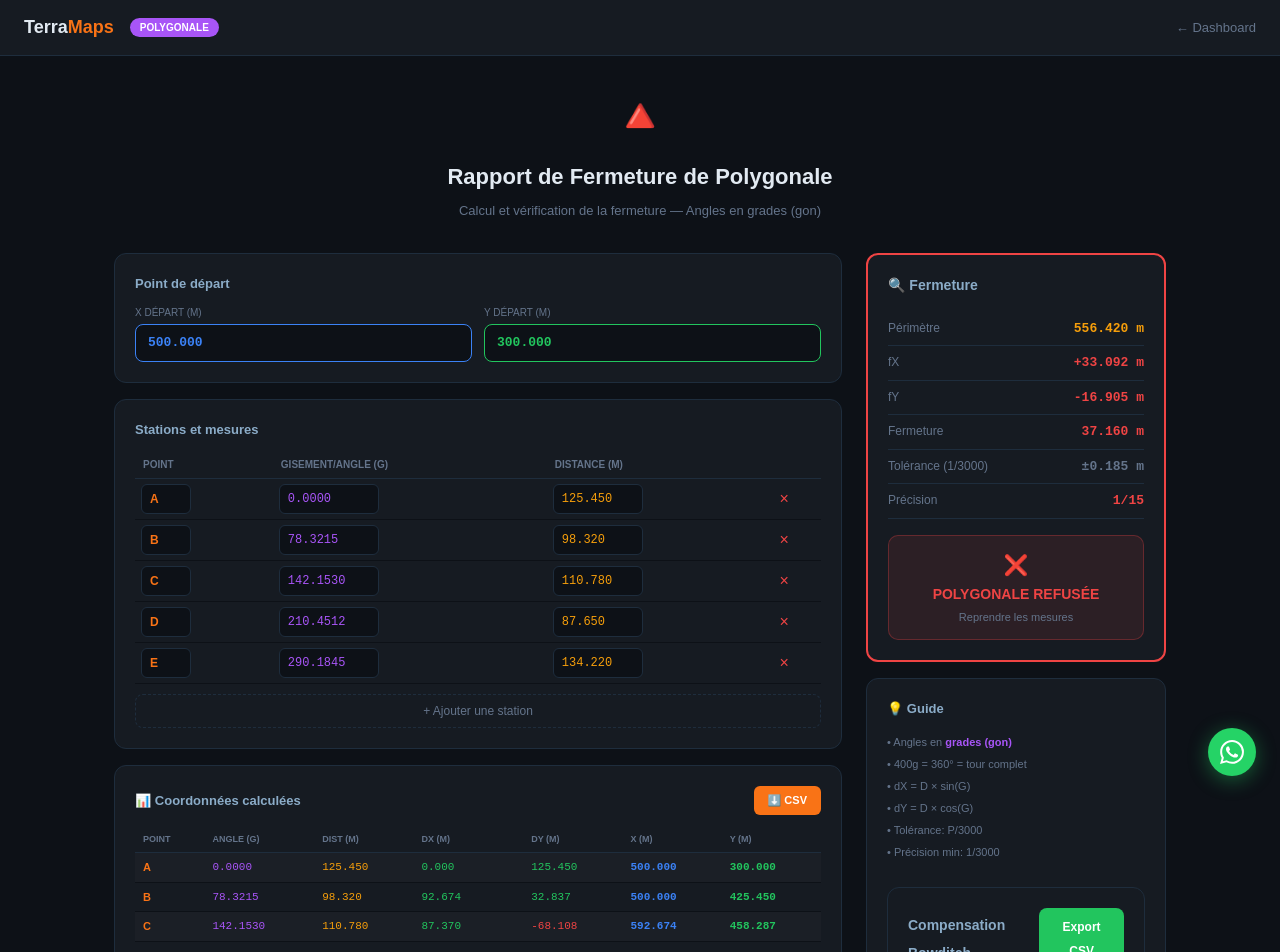
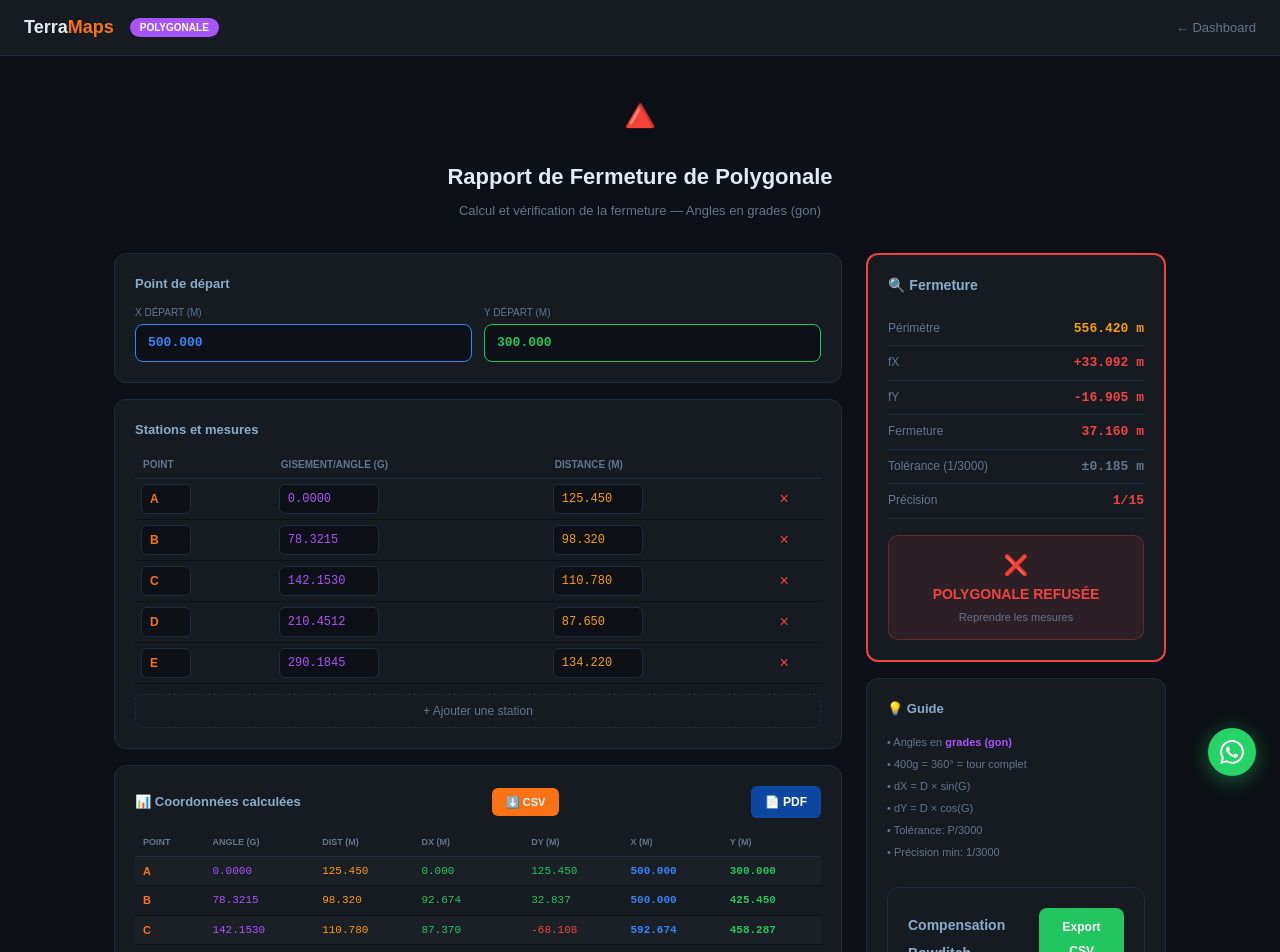
Before and after one commit to bdigi909-rgb/terramaps, a Next.js app: page /polygonale in a window 1280 px wide. Shown: the top 952 px of the page. Built offline with nearby package versions, Linux system fonts and the light colour scheme.

Commit message:
add PDF export for polygonale

```diff
--- a/src/app/polygonale/page.tsx
+++ b/src/app/polygonale/page.tsx
@@ -125,6 +125,74 @@ export default function PolygonalePage() {
     const a = document.createElement("a"); a.href = url; a.download = "polygonale_compensee.csv"; a.click();
   }
 
+  async function exportPDF() {
+    const { default: jsPDF } = await import("jspdf");
+    const { default: autoTable } = await import("jspdf-autotable");
+    const doc = new jsPDF({ orientation: "portrait", unit: "mm", format: "a4" });
+    const W = 210, m = 10;
+    doc.setDrawColor(0); doc.setLineWidth(0.8);
+    doc.rect(m, m, W-m*2, 277);
+    doc.setFillColor(13, 71, 161);
+    doc.rect(m+4, m+4, W-m*2-8, 20, "F");
+    doc.setFontSize(12); doc.setFont("helvetica", "bold"); doc.setTextColor(255,255,255);
+    doc.text("ROYAUME DU MAROC - RAPPORT DE POLYGONALE", W/2, m+12, { align: "center" });
+    doc.setFontSize(9); doc.setFont("helvetica", "normal");
+    doc.text("TerraMaps v2.0 - " + new Date().toLocaleDateString("fr-FR"), W/2, m+19, { align: "center" });
+
+    autoTable(doc, {
+      startY: m + 28, margin: { left: m+4, right: m+4 },
+      head: [["Point", "Angle (g)", "Dist (m)", "dX (m)", "dY (m)", "X (m)", "Y (m)"]],
+      body: results.map((r: any) => [r.point, r.angle, r.distance, r.dx, r.dy, r.x, r.y]),
+      headStyles: { fillColor: [13, 71, 161], textColor: 255, fontStyle: "bold", fontSize: 8 },
+      bodyStyles: { fontSize: 7.5 },
+      alternateRowStyles: { fillColor: [240, 244, 255] },
+    });
+
+    const y = (doc as any).lastAutoTable.finalY + 8;
+    autoTable(doc, {
+      startY: y, margin: { left: m+4, right: m+4 },
+      head: [["Fermeture", "Valeur"]],
+      body: [
+        ["Perimetre", perimetre.toFixed(3) + " m"],
+        ["fX", (fx >= 0 ? "+" : "") + fx.toFixed(3) + " m"],
+        ["fY", (fy >= 0 ? "+" : "") + fy.toFixed(3) + " m"],
+        ["Fermeture", fermeture.toFixed(3) + " m"],
+        ["Tolerance (1/3000)", "+-" + tolerance.toFixed(3) + " m"],
+        ["Precision", "1/" + (precision > 0 ? Math.round(precision).toString() : "inf")],
+        ["Resultat", accepted ? "POLYGONALE ACCEPTEE" : "POLYGONALE REFUSEE"],
+      ],
+      headStyles: { fillColor: accepted ? [46, 125, 50] : [183, 28, 28], textColor: 255, fontStyle: "bold", fontSize: 9 },
+      bodyStyles: { fontSize: 8 },
+      alternateRowStyles: { fillColor: accepted ? [240, 255, 240] : [255, 240, 240] },
+    });
+
+    const y2 = (doc as any).lastAutoTable.finalY + 8;
+    doc.setFontSize(10); doc.setFont("helvetica", "bold"); doc.setTextColor(0,0,0);
+    doc.text("Compensation Bowditch", W/2, y2, { align: "center" });
+    autoTable(doc, {
+      startY: y2 + 4, margin: { left: m+4, right: m+4 },
+      head: [["Point", "X brut", "Y brut", "Corr. X", "Corr. Y", "X comp.", "Y comp."]],
+      body: results.map((r: any, i: number) => {
+        const corrX = perimetre > 0 ? -fx * (parseFloat(r.distance) / perimetre) * (i+1) : 0;
+        const corrY = perimetre > 0 ? -fy * (parseFloat(r.distance) / perimetre) * (i+1) : 0;
+        return [r.point, r.x, r.y, corrX.toFixed(3), corrY.toFixed(3), (parseFloat(r.x)+corrX).toFixed(3), (parseFloat(r.y)+corrY).toFixed(3)];
+      }),
+      headStyles: { fillColor: [74, 20, 140], textColor: 255, fontStyle: "bold", fontSize: 8 },
+      bodyStyles: { fontSize: 7.5 },
+      alternateRowStyles: { fillColor: [245, 240, 255] },
+    });
+
+    const footY = 277;
+    doc.setLineWidth(0.3); doc.line(m+4, footY-20, W-m-4, footY-20);
+    doc.setFontSize(8); doc.setTextColor(0,0,0);
+    doc.text("Technicien :", m+10, footY-14);
+    doc.rect(W-m-45, footY-17, 40, 14);
+    doc.text("Cachet et Signature", W-m-44, footY-14);
+    doc.setFontSize(7); doc.setTextColor(100,100,100);
+    doc.text("TerraMaps v2.0 - terramaps.vercel.app", W/2, footY-4, { align: "center" });
+    doc.save("Polygonale_" + new Date().toISOString().slice(0,10) + ".pdf");
+  }
+
   function exportCSV() {
     const rows = ["Point,Angle(g),Distance(m),dX(m),dY(m),X(m),Y(m)"];
     results.forEach(r => rows.push(`${r.point},${r.angle},${r.distance},${r.dx},${r.dy},${r.x},${r.y}`));
@@ -214,6 +282,7 @@ export default function PolygonalePage() {
               <div style={{ display: "flex", justifyContent: "space-between", alignItems: "center", marginBottom: 12 }}>
                 <h3 style={{ margin: 0, fontSize: 13, fontWeight: 600, color: "#8BACC8" }}>📊 Coordonnées calculées</h3>
                 <button onClick={exportCSV} style={{ background: "#F97316", border: "none", color: "#fff", padding: "6px 14px", borderRadius: 6, cursor: "pointer", fontSize: 11, fontWeight: 600 }}>⬇️ CSV</button>
+                <button onClick={exportPDF} style={{ background: "#0D47A1", border: "none", color: "#fff", padding: "7px 14px", borderRadius: 6, cursor: "pointer", fontSize: 12, fontWeight: 600 }}>📄 PDF</button>
               </div>
               <table style={{ width: "100%", borderCollapse: "collapse", fontSize: 11 }}>
                 <thead>
```
